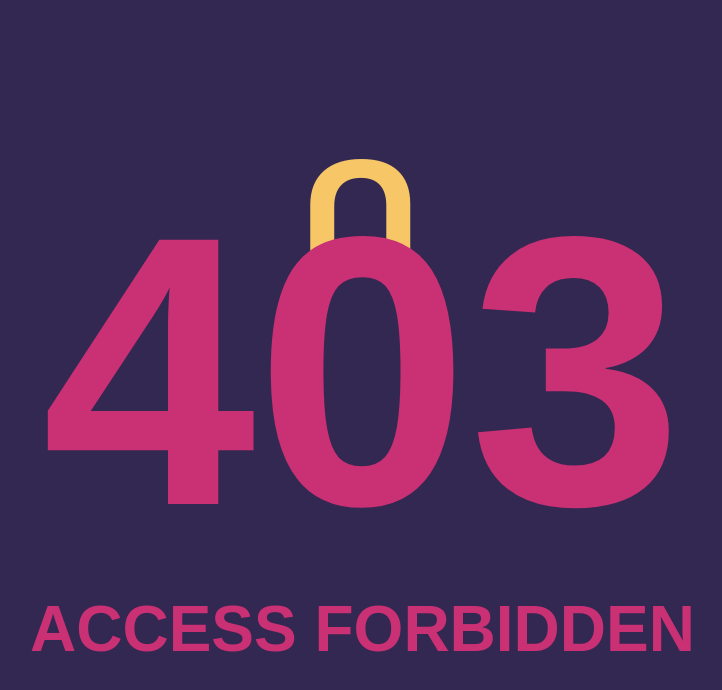
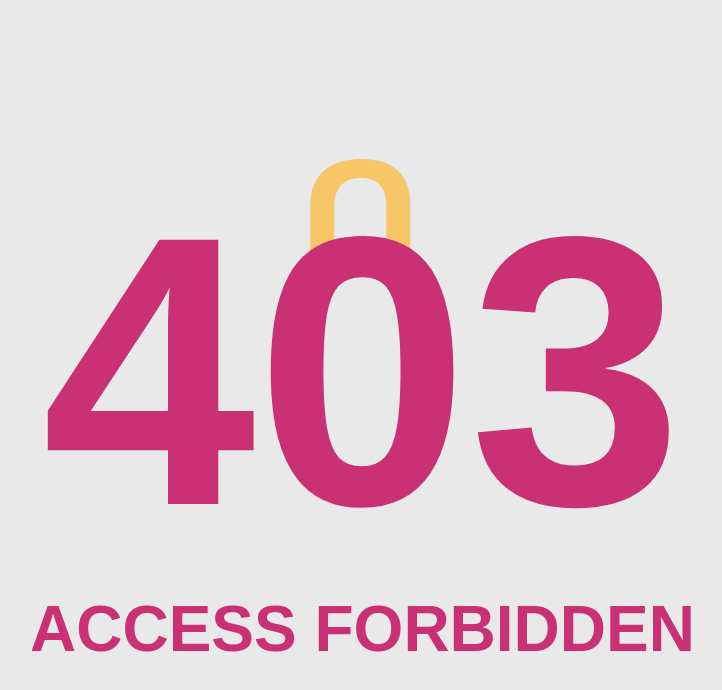
Before and after one commit to KeremunceGappze/401-page, a plain HTML site: page index.html in a window 1280 px wide. Shown: the whole page, without its empty margins (278-1000 px from the left). Drawn offline with Linux system fonts and the light colour scheme.

Commit message:
Add files via upload

```diff
--- a/style.css
+++ b/style.css
@@ -1,5 +1,5 @@
 body {
-    background-color: #332851;
+    background-color: #e9e9e9;
 }
 body .base {
     width: 100%;
```
